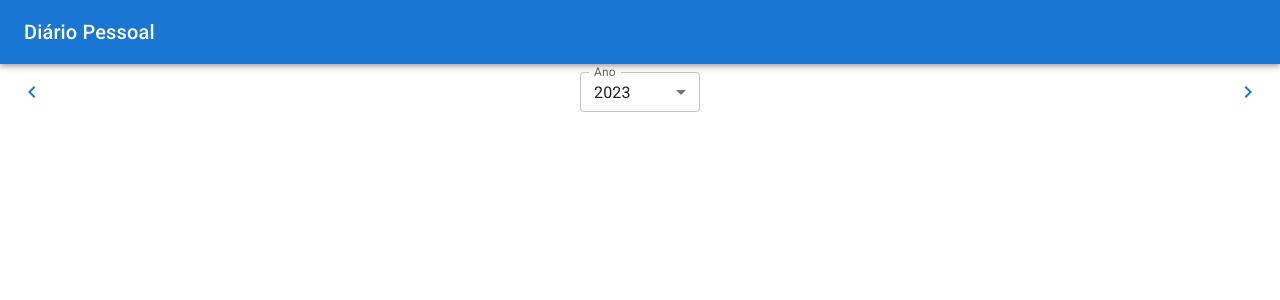
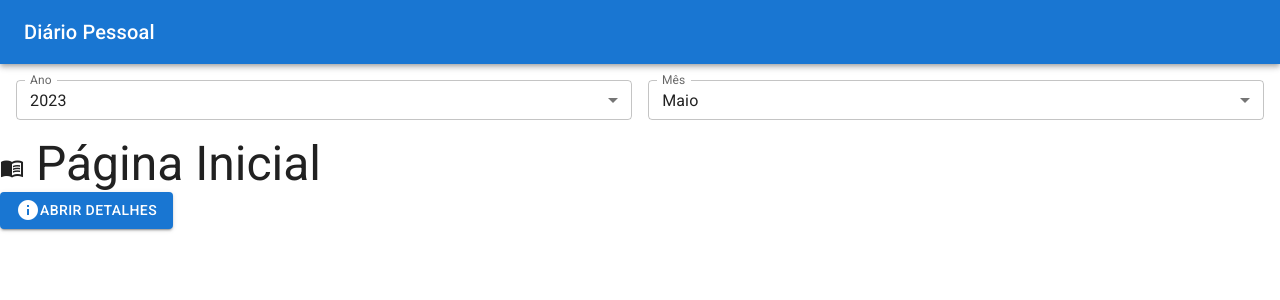
Before and after one commit to 15demi08/dwm-tc-diario, a React (Create React App) app: page / in a window 1280 px wide. Shown: the top 300 px of the page. Built offline with nearby package versions, Linux system fonts and the light colour scheme.

Commit message:
Progresso
- Tentativa frustrada de mudança de página com React.useState() (não vimos navegação em aula, ainda 🤷🏻‍♂️)
- Selects "dinâmicos" para Ano e Mês na página inicial
- Configuração do json-server para "modos desenvolvimento e produção" (a boa e velha gambiarra)

```diff
--- a/db.json
+++ b/db.json
@@ -11,7 +11,11 @@
         {
             "id": 0,
             "usuarioId": 0,
-            "data": 1684207529107,
+            "data": {
+                "dia": 1,
+                "mes": 5,
+                "ano": 2023
+            },
             "conteudo": "Entrada de teste."
         }
     ]
--- /dev/null
+++ b/json-server-prod.json
@@ -0,0 +1,6 @@
+{
+    "static" : "./build",
+    "routes": {
+        "/api/*": "/$1"
+    }
+}
--- /dev/null
+++ b/json-server.json
@@ -0,0 +1,3 @@
+{
+    "port": 1165
+}
--- a/src/App.js
+++ b/src/App.js
@@ -1,13 +1,20 @@
-import { AppBar, Button, CssBaseline, FormControl, Icon, InputLabel, MenuItem, Select, Stack, Toolbar, Typography } from '@mui/material';
+import { AppBar, CssBaseline, Icon, IconButton, Toolbar, Typography } from '@mui/material';
 import './App.css';
 import React from 'react';
+import PaginaInicial from './paginas/PaginaInicial';
+import PaginaDetalhes from './paginas/PaginaDetalhes';
 
-function App() {
+export default function App() {
 
-  const [ano, setAno] = React.useState(2023);
-  const escolherAno = (event) => setAno(event.target.value);
+  //const [pagina, setPagina] = React.useState("inicial")
+  const pagina = "inicial"
+  // const pagina = "detalhes"
+  //const mudarPagina = (event) => setPagina(event.target.value);
 
-  const mudarAno = (valor) => valor > 0 ? setAno(ano + 1) : setAno(ano - 1);
+  function mostrarBotaoVoltar(){
+    if ( pagina === "detalhes" )
+      return <IconButton color="inherit" edge="start"><Icon>arrow_back</Icon></IconButton>
+  }
 
   return <>
 
@@ -17,38 +24,19 @@ function App() {
 
       <Toolbar>
 
+      {mostrarBotaoVoltar()}
+
         <Typography variant='h6'>Diário Pessoal</Typography>
 
       </Toolbar>
 
     </AppBar>
 
-    <Stack direction="row" justifyContent="space-between">
-
-      <Button onClick={() => mudarAno(-1)}>
-        <Icon>keyboard_arrow_left</Icon>
-      </Button>
-
-      <FormControl sx={{ m: 1, minWidth: 120 }} size="small">
-        <InputLabel id="ano">Ano</InputLabel>
-        <Select labelId="ano" id="selectAno" value={ano} label="Ano" onChange={escolherAno}>
-          <MenuItem value="">
-            <em>None</em>
-          </MenuItem>
-          <MenuItem value={2023}>2023</MenuItem>
-          <MenuItem value={2022}>2022</MenuItem>
-          <MenuItem value={2021}>2021</MenuItem>
-        </Select>
-      </FormControl>
-
-      <Button onClick={() => mudarAno(1)}>
-        <Icon>keyboard_arrow_right</Icon>
-      </Button>
-
-    </Stack>
+    {pagina === "inicial"
+      ? <PaginaInicial />
+      : <PaginaDetalhes />
+    }
 
   </>
 
 }
-
-export default App;
--- /dev/null
+++ b/src/paginas/PaginaDetalhes.js
@@ -0,0 +1,12 @@
+import { Icon, Typography } from "@mui/material";
+import React from "react";
+
+export default function PaginaDetalhes() {
+    return <>
+
+        <Typography variant="h3">
+            <Icon>info</Icon> Detalhes
+        </Typography>
+
+    </>;
+}
--- /dev/null
+++ b/src/paginas/PaginaInicial.js
@@ -0,0 +1,64 @@
+import { Button, FormControl, Icon, InputLabel, MenuItem, Select, Stack, Typography } from "@mui/material";
+import React from "react";
+
+export default function PaginaInicial() {
+
+    const hoje = new Date(),
+        meses = [
+            "Janeiro", "Fevereiro", "Março",
+            "Abril", "Maio", "Junho",
+            "Julho", "Agosto", "Setembro",
+            "Outubro", "Novembro", "Dezembro"
+        ],
+        mesAtual = hoje.getMonth(),
+        anos = [],
+        anoAtual = hoje.getFullYear();
+
+    console.log(hoje);
+
+    for (let i = anoAtual; i > (anoAtual - 11); i--) {
+        anos.push(i);
+    }
+
+    const [ano, setAno] = React.useState(anoAtual),
+        escolherAno = (event) => setAno(event.target.value);
+
+    const [mes, setMes] = React.useState(mesAtual),
+        escolherMes = (event) => {
+            console.log(mes)
+            return setMes(event.target.value);
+        };
+
+
+    return <>
+
+        <Stack direction="row" justifyContent="space-between" sx={{ padding: 1 }}>
+
+            <FormControl sx={{ m: 1, minWidth: 120, flexGrow: 1 }} size="small">
+                <InputLabel id="ano">Ano</InputLabel>
+                <Select labelId="ano" id="selectAno" value={ano} label="Ano" onChange={escolherAno}>
+                    {anos.map((ano) => {
+                        return <MenuItem value={ano}>{ano}</MenuItem>
+                    })}
+                </Select>
+            </FormControl>
+
+            <FormControl sx={{ m: 1, minWidth: 120, flexGrow: 1 }} size="small">
+                <InputLabel id="mes">Mês</InputLabel>
+                <Select labelId="mes" id="selectMes" value={mes} label="Mês" onChange={escolherMes}>
+                    {meses.slice(0, mesAtual + 1).map((mes, posicao) => {
+                        return <MenuItem value={posicao} selected={posicao === mesAtual}>{mes}</MenuItem>
+                    })}
+                </Select>
+            </FormControl>
+
+        </Stack>
+
+        <Typography variant="h3"><Icon>menu_book</Icon> Página Inicial</Typography>
+
+        <Button variant="contained" data-pagina="detalhes">
+            <Icon>info</Icon> Abrir Detalhes
+        </Button>
+
+    </>;
+}
```
